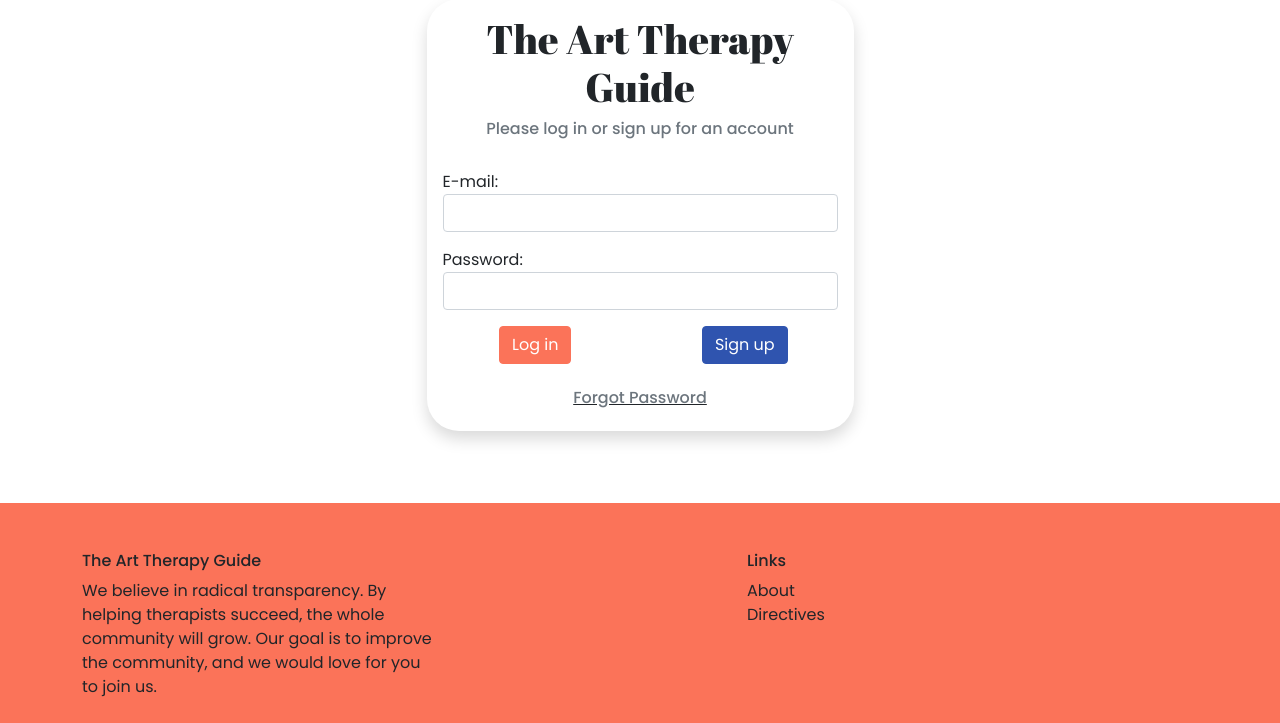
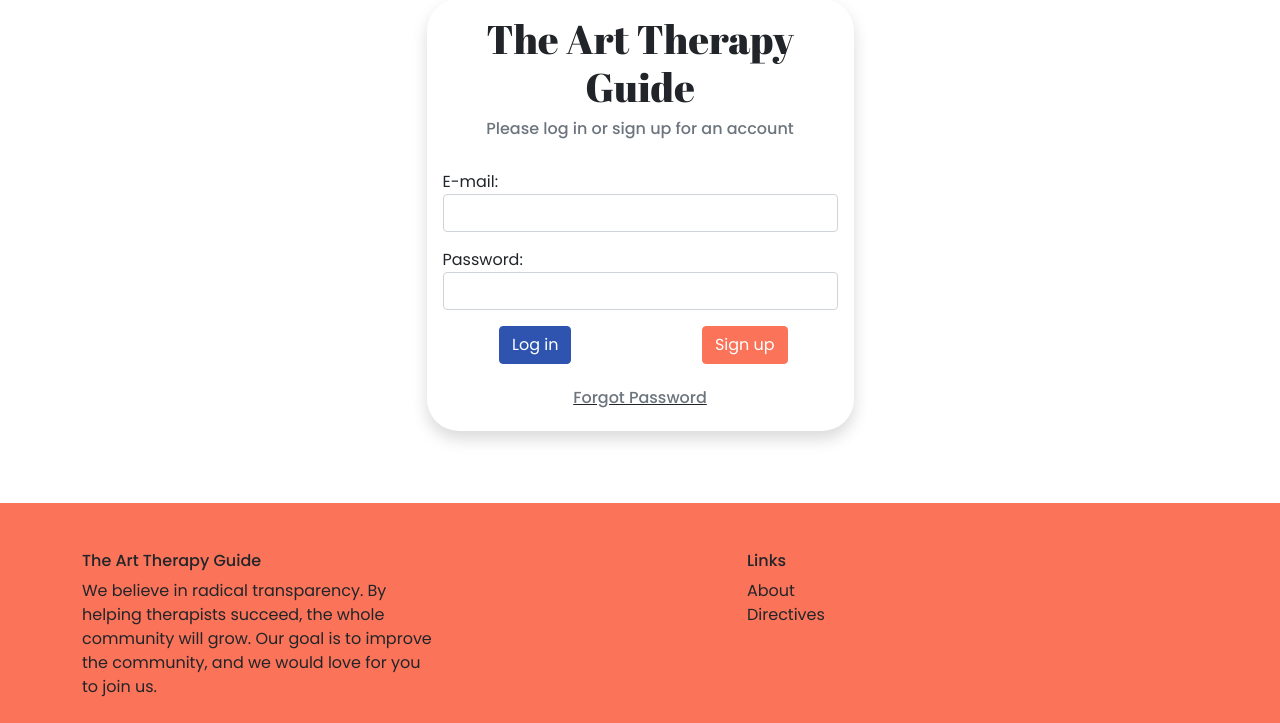
Before and after one commit to brennan-wright/ArtTherapyGuide, a Django app: page /accounts/login/ in a window 1280 px wide. Shown: the part 113-836 px from the top of the page. Run offline with Django 3.2, Linux system fonts and the light colour scheme; parts of the project's set-up code (start-up, migrations or seed data) failed here and were passed over; some libraries are stand-ins or nearby versions.

Commit message:
fixing button colors

```diff
--- a/frontend/templates/account/login.html
+++ b/frontend/templates/account/login.html
@@ -55,13 +55,11 @@
                         {% csrf_token %}
                         <div class="row text-center">
                             <div class="col">
-                                <button type="submit" class="btn btn-primary"
-                                    style="background-color: #fb7359; border-color:#fb7359;">Log in</button>
+                                <button type="submit" class="btn btn-primary">Log in</button>
                             </div>
                             <div class="col">
                                 <a href="{{ signup_url }}" class="text-reset text-decoration-none"><button type="button"
-                                        class="btn btn-primary"
-                                        style="background-color: #2f54af; border-color:#2f54af;">Sign up</button></a>
+                                        class="btn btn-secondary">Sign up</button></a>
                             </div>
                         </div>
                         <div class="row pt-4">
--- a/frontend/templates/base.html
+++ b/frontend/templates/base.html
@@ -95,7 +95,17 @@
         }
 
         .login-card {
-            border-radius: 2em
+            border-radius: 2em;
+        }
+
+        .btn-secondary {
+            background-color: #fb7359;
+            border-color: #fb7359;
+        }
+
+        .btn-primary {
+            background-color: #2f54af;
+            border-color: #2f54af;
         }
     </style>
     <meta name="description" content="{% block meta_description %}{% endblock %}">
--- a/frontend/templates/directive/directive_index_page.html
+++ b/frontend/templates/directive/directive_index_page.html
@@ -78,7 +78,8 @@
                     <h5 class="card-title">{{ post.title }}</h5>
                     <p class="card-text">{{ post.intro }}
                     </p>
-                    <a class="btn btn-primary" href="{% url 'detail_directive_post' uuid=post.uuid %}">Read More</a>
+                    <a class="btn btn-primary stretched-link"
+                        href="{% url 'detail_directive_post' uuid=post.uuid %}">Read More</a>
                 </div>
                 <div class="card-footer bg-transparent border-transparent">
                     <small class="text-muted">Posted by: {{ post.posted_by }} {{ post.created|timesince }} ago</small>
--- a/frontend/templates/users/profile.html
+++ b/frontend/templates/users/profile.html
@@ -56,7 +56,7 @@ Profile - Art Therapy Guide
                 <h3><a class="text-reset text-decoration-none" href="">Directive Posts</a></h3>
             </div>
             <div class="col-3 justify-content-center align-self-center">
-                <a class="btn btn-secondary mx-lg-1 my-2" href="{% url 'list_user_directive_post' %}">View All</a>
+                <a class="btn btn-primary mx-lg-1 my-2" href="{% url 'list_user_directive_post' %}">View All</a>
             </div>
             {% endif %}
         </div>
```
